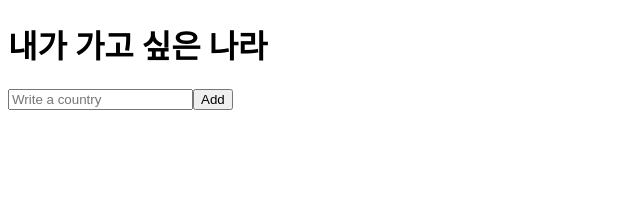
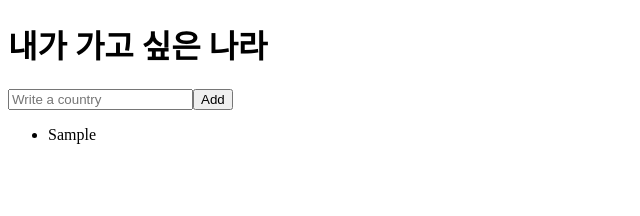
Before and after one commit to shionpark/list-of-countries, a React (Vite) app: page / in a window 1280 px wide. Both pictures are taken after typing "Sample" into the empty fields and a click on the button "Add". Shown: the top 216 px of the page, without its empty margins (0-640 px from the left). Built offline with nearby package versions, Linux system fonts and the light colour scheme.

Commit message:
feat: atom 생성

```diff
--- a/src/components/CountriesList.tsx
+++ b/src/components/CountriesList.tsx
@@ -1,32 +1,59 @@
 import React from 'react';
 import { useForm } from 'react-hook-form';
+import { atom, useRecoilState } from 'recoil';
+
+const INPUT_NAME = 'country';
 
 interface IForm {
   country: string;
 }
 
+interface ICountry {
+  text: string;
+  id: number;
+  category: 'WANNA_GO' | 'HAVE_BEEN' | 'FAVS';
+}
+
+const countryState = atom<ICountry[]>({
+  key: INPUT_NAME,
+  default: [],
+});
+
 const CountriesList = ({ title }: { title: string }) => {
+  const [countries, setCountries] = useRecoilState(countryState);
+
   const {
     register,
     handleSubmit,
     formState: { errors },
     setValue,
   } = useForm<IForm>();
-  const handleValid = (data: IForm) => {
-    console.log(data.country);
-    setValue('country', '');
+
+  const handleValid = ({ country }: IForm) => {
+    console.log(country);
+    setCountries((oldValue) => [
+      { text: country, id: Date.now(), category: 'WANNA_GO' },
+      ...oldValue,
+    ]);
+    setValue(INPUT_NAME, '');
   };
+
   return (
     <>
       <h1>{title}</h1>
       <form onSubmit={handleSubmit(handleValid)}>
         <input
-          {...register('country', { required: '필수 항목입니다.' })}
+          {...register(INPUT_NAME, { required: '필수 항목입니다.' })}
           placeholder="Write a country"
-        ></input>
+        />
         <button>Add</button>
       </form>
       <span>{errors?.country?.message}</span>
+      <ul>
+        {countries.map((i) => (
+          <li key={i.id}>{i.text}</li>
+        ))}
+      </ul>
     </>
   );
 };
```
